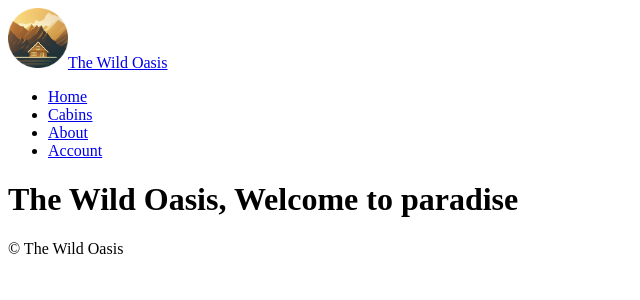
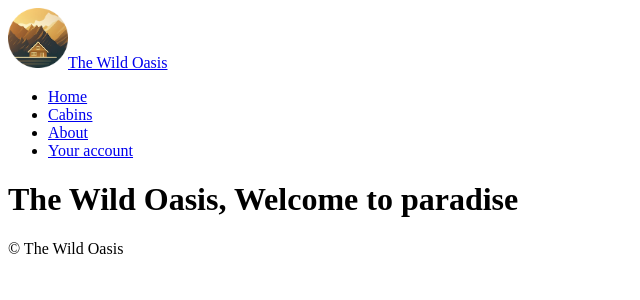
Before and after one commit to TrimiB/the-wild-oasis-website, a Next.js app: page / in a window 1280 px wide. Shown: the top 300 px of the page, without its empty margins (0-640 px from the left). Built offline with nearby package versions, Linux system fonts and the light colour scheme.

Commit message:
[minor] change

```diff
--- a/app/components/Navigation.js
+++ b/app/components/Navigation.js
@@ -13,7 +13,7 @@ export default function Navigation() {
         <Link href='/about'>About</Link>
       </li>
       <li>
-        <Link href='/account'>Account</Link>
+        <Link href='/account'>Your account</Link>
       </li>
     </ul>
   );
```
